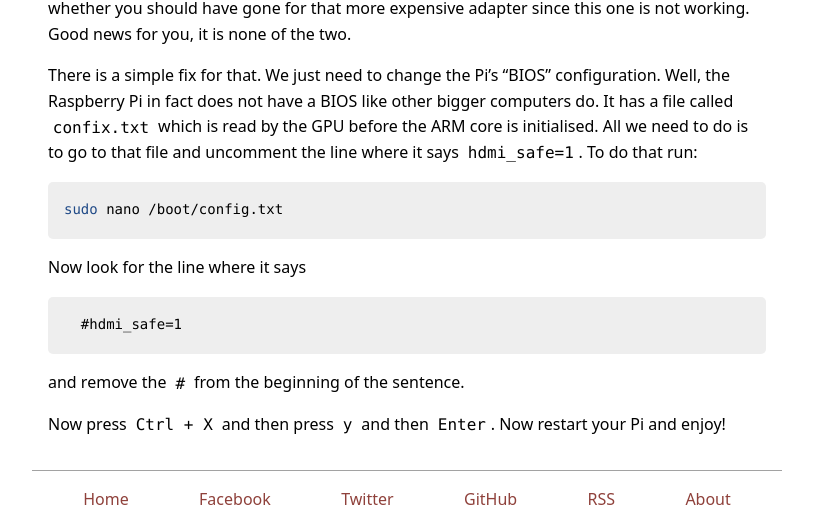
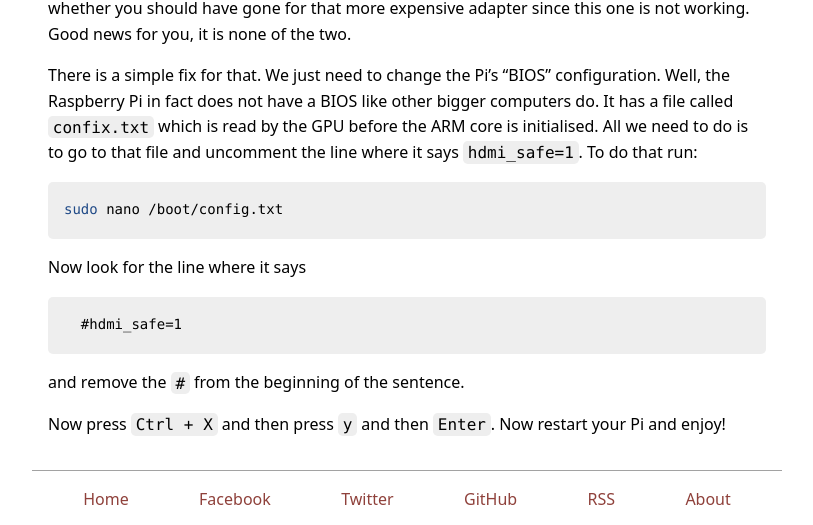
Before and after one commit to lazamar/lazamar.github.io, a Jekyll site: the page built from _posts/2015-10-12-pi-with-hdmi-adapter.md, in a window 1280 px wide. Shown: the part 380-905 px from the top of the page, without its empty margins (233-1046 px from the left). Built offline with Jekyll 4.4.1, drawn with Linux system fonts in a browser that asks for light colours; comment, search, counter and statistics services are not loaded.

Commit message:
Make inline code have grey background

```diff
--- a/_sass/_highlights.scss
+++ b/_sass/_highlights.scss
@@ -86,8 +86,9 @@ code {
 /* inline codes */
 code.highlighter-rouge {
     font-size: 1em;
-    border-radius: .2em;
+    border-radius: .3em;
     padding: .1em .3em;
+    background-color: #eee;
 }
 
 a code.highlighter-rouge {
```
